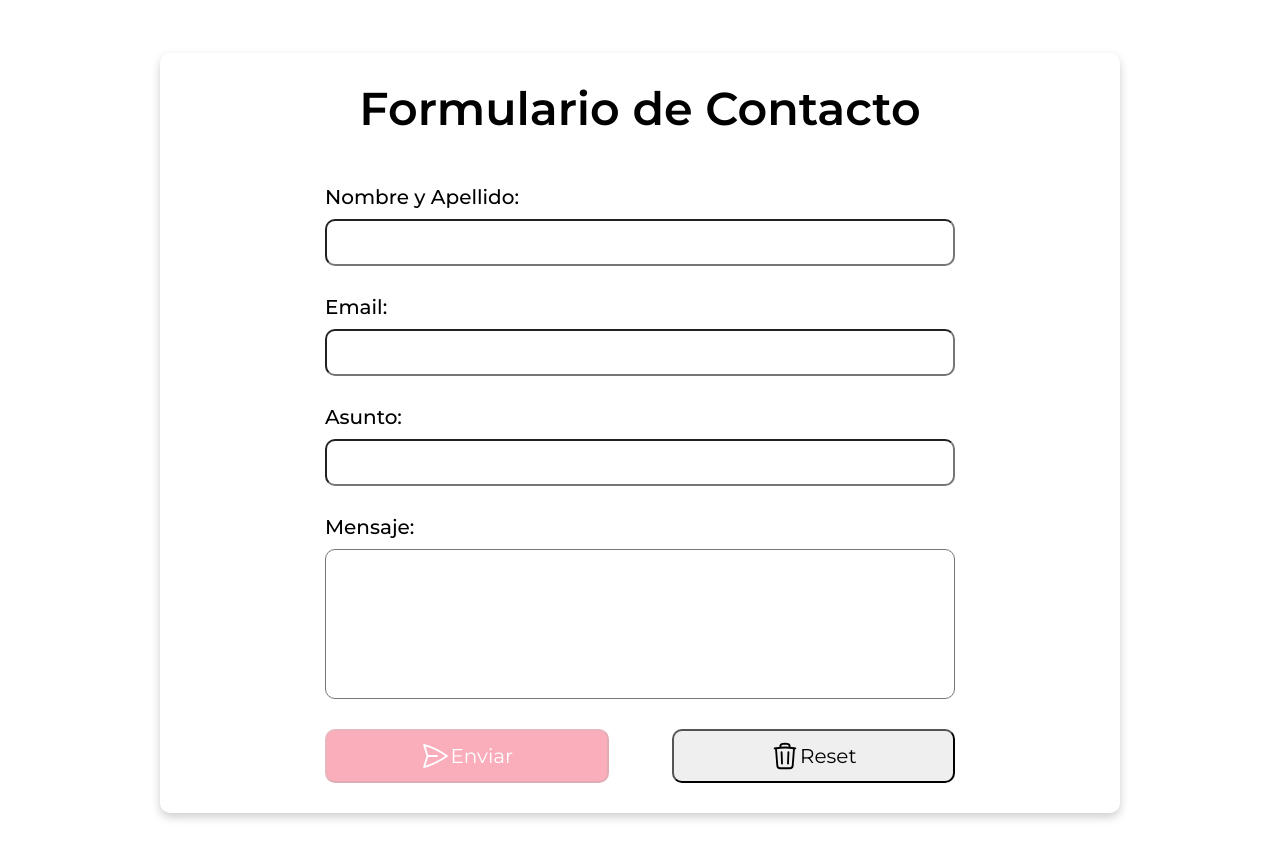
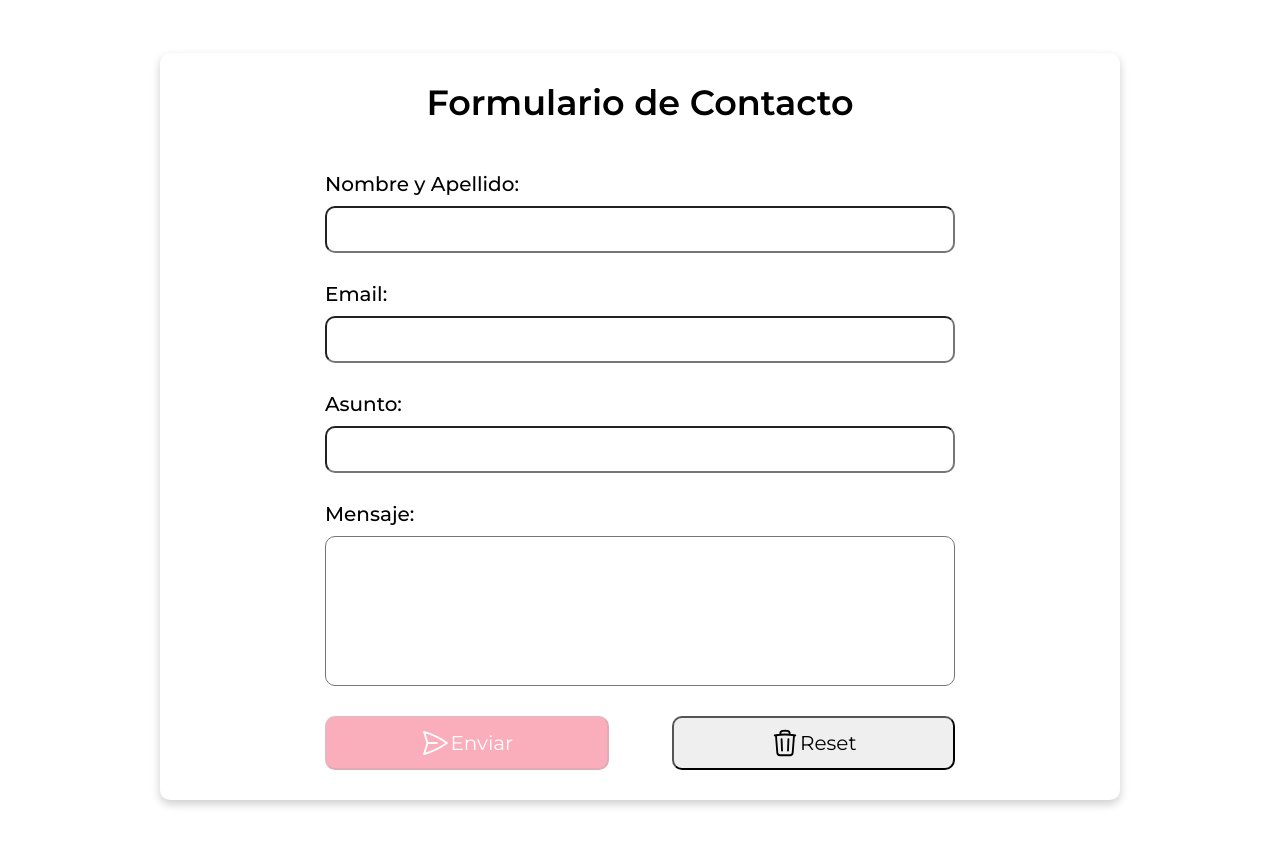
Before and after one commit to FogliattoFederico/sitioKinesiologia, a website: page index.html in a window 1280 px wide. Shown: the part 2430-3289 px from the top of the page. Drawn offline with nearby package versions, Linux system fonts and the light colour scheme.

Commit message:
fixing h2

```diff
--- a/package.json
+++ b/package.json
@@ -18,7 +18,7 @@
   "license": "ISC",
   "devDependencies": {
     "gulp-sass": "^6.0.0",
-    "sass": "^1.83.1"
+    "sass": "^1.86.0"
   },
   "dependencies": {
     "gulp": "^5.0.0"
--- a/src/scss/layout/_formulario.scss
+++ b/src/scss/layout/_formulario.scss
@@ -23,6 +23,7 @@
     h2{
         font-weight: 600;
         text-align: center;
+        font-size:  3.5rem;
     }
     .formulario {
         display: flex;
```
Also changed, not shown: build/css/app.css, 1 other file.
